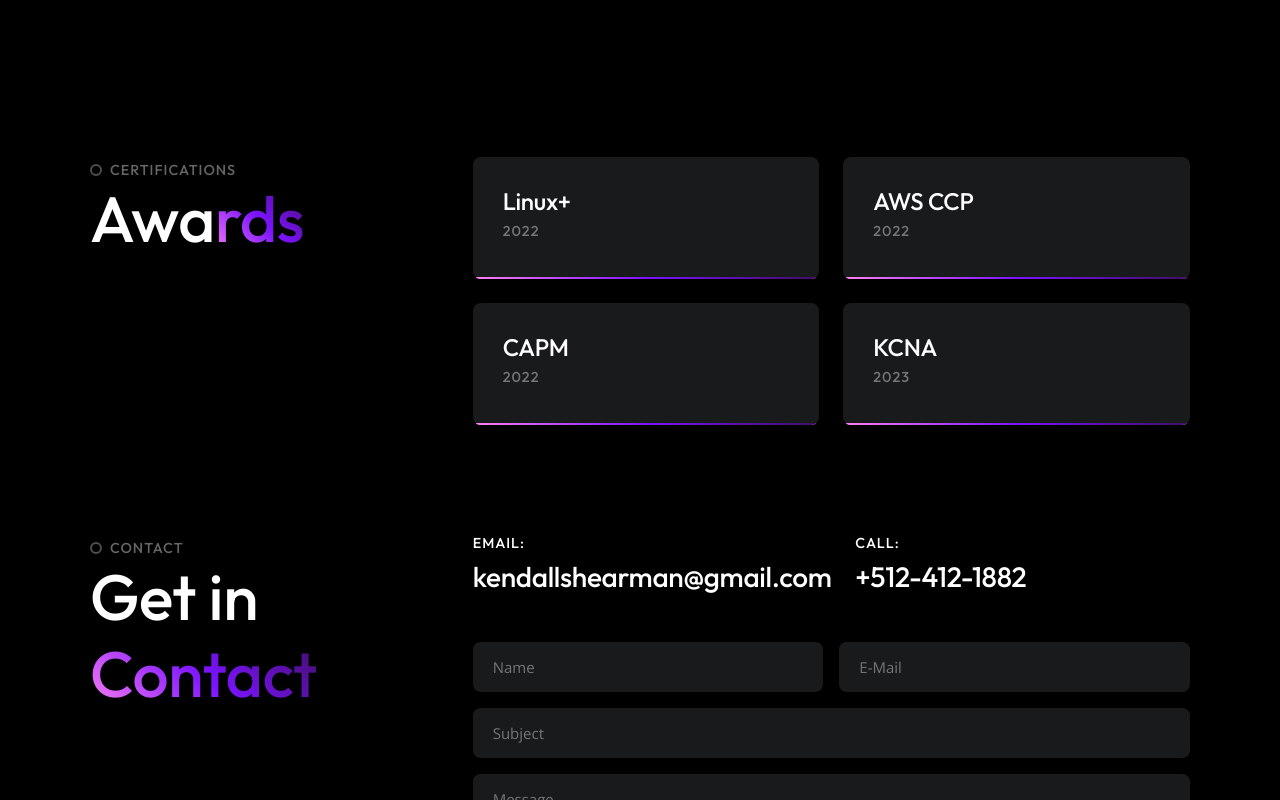
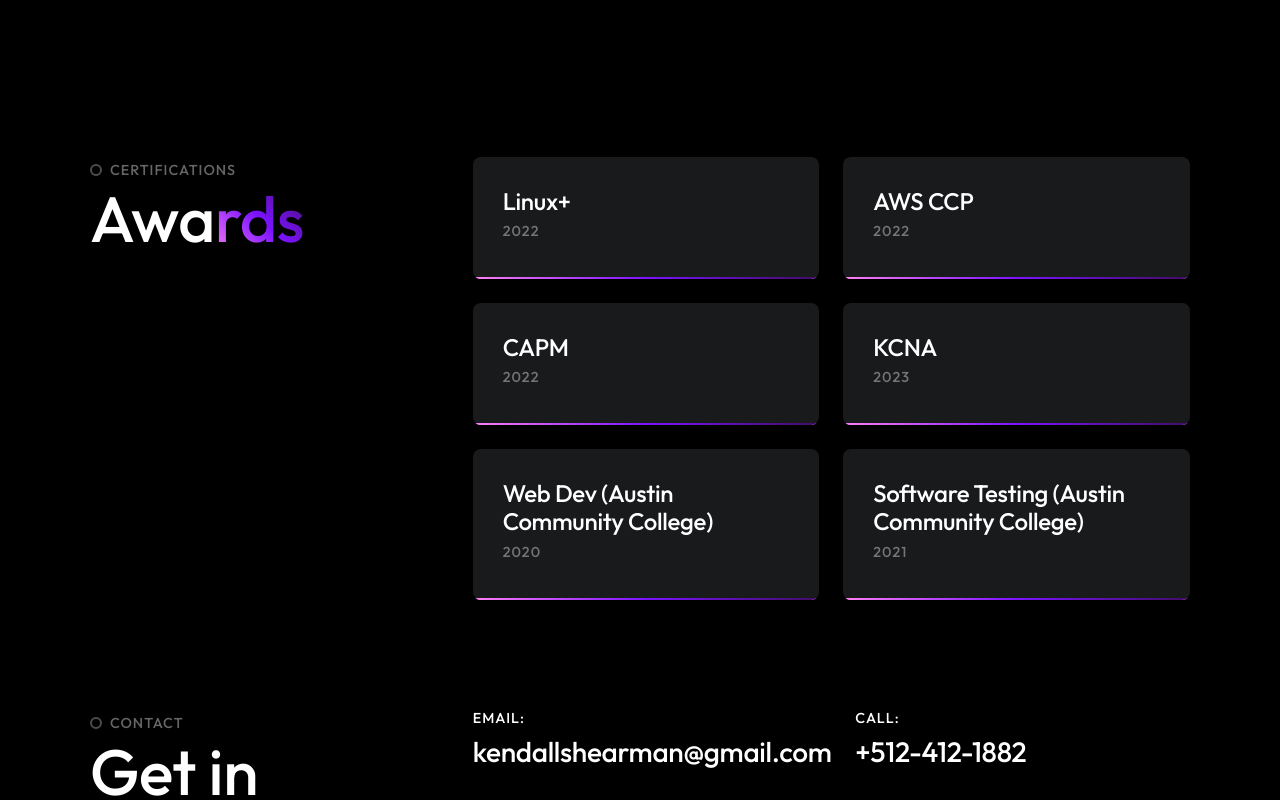
Before and after one commit to krshearman/netlify, a plain HTML site: page index.html in a window 1280 px wide. Shown: the part 1788-2588 px from the top of the page. Drawn offline with nearby package versions, Linux system fonts and the light colour scheme; some packages are replaced by stand-ins of ours.

Commit message:
pushing final touches

```diff
--- a/assets/css/theme.css
+++ b/assets/css/theme.css
@@ -1546,7 +1546,7 @@ button.mfp-close:hover {
   width: 100%;
   height: 100%;
   border-radius: 0.5em;
-  opacity: 0.3;
+  opacity: 1;
 }
 
 .header .header-wrapper .header-nav .nav-box.show {
--- a/index.html
+++ b/index.html
@@ -132,20 +132,20 @@
 					<div class="col-12 col-md-12 col-lg-4 order-lg-3 text-lg-end">
 						<div class="row g-4 g-lg-5">
 							<div class="col-4 col-lg-12">
+								<h1 class="fw-light display-4 mb-0 line-height-110">4+</h1>
 								<h6 class="sm-heading">Years Support Experience</h6>
-								<h1 class="fw-light display-4 mb-0 line-height-110">4</h1>
 							</div>
 							<div class="col-4 col-lg-12">
+								<h1 class="fw-light display-4 mb-0 line-height-110">10+</h1>
 								<h6 class="sm-heading">Years Documentation & Training Experience</h6>
-								<h1 class="fw-light display-4 mb-0 line-height-110">10+</h1>
 							</div>
 							<div class="col-4 col-lg-12">
+								<h1 class="fw-light display-4 mb-0 line-height-110">6</h1>
 								<h6 class="sm-heading">Industry Relevant Certifications</h6>
-								<h1 class="fw-light display-4 mb-0 line-height-110">6</h1>
 							</div>
 							<div class="col-4 col-lg-12">
+								<h1 class="fw-light display-4 mb-0 line-height-110">3</h1>
 								<h6 class="sm-heading">Baccalaureate Degrees</h6>
-								<h1 class="fw-light display-4 mb-0 line-height-110">3</h1>
 							</div>
 						</div><!-- end row(inner) -->
 					</div>
@@ -271,6 +271,22 @@
 									</div>
 								</div>
 								<!-- end certification box 4 -->
+								<!-- certification box 5 -->
+								<div class="col-12 col-md-6">
+									<div class="fancy-box">
+										<h4>Web Dev (Austin Community College)</h4>
+										<h6 class="sm-heading text-white-04 mb-2">2020</h6>
+									</div>
+								</div>
+								<!-- end certification box 5 -->
+								<!-- certification box 6 -->
+								<div class="col-12 col-md-6">
+									<div class="fancy-box">
+										<h4>Software Testing (Austin Community College)</h4>
+										<h6 class="sm-heading text-white-04 mb-2">2021</h6>
+									</div>
+								</div>
+								<!-- end certification box 6 -->
 							</div><!-- end row(inner) -->
 						</div>
 					</div><!-- end row -->
```
